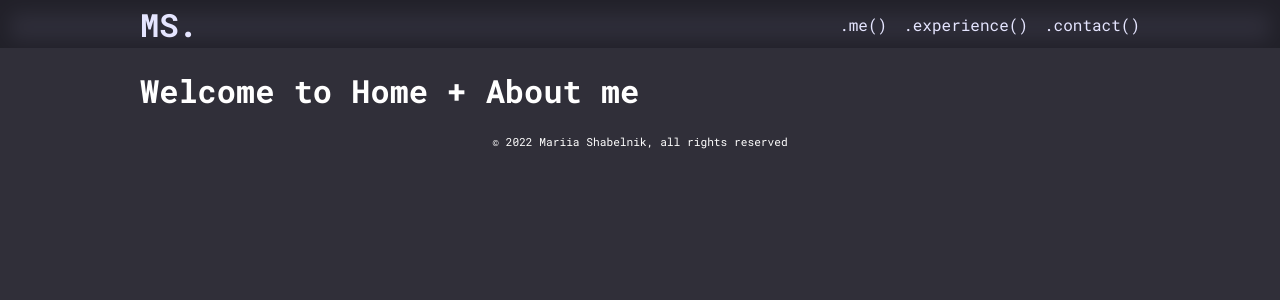
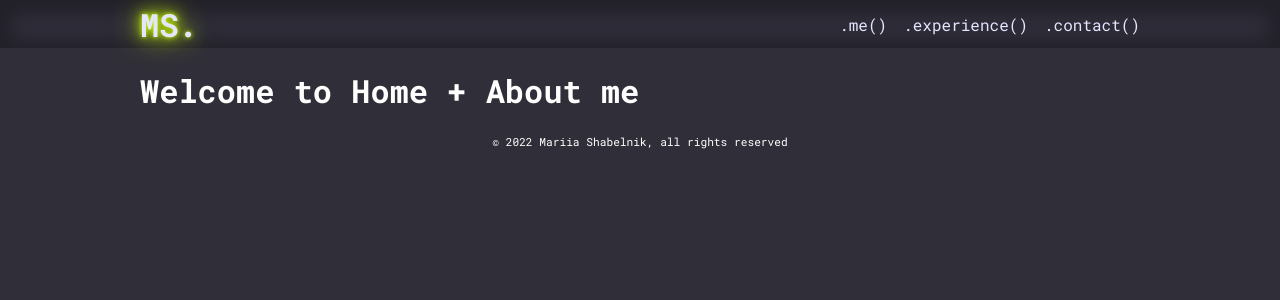
Before and after one commit to mariiashabelnik/portfolio, a React (Vite) app: page / in a window 1280 px wide. Shown: the top 300 px of the page. Built offline with nearby package versions, Linux system fonts and the light colour scheme.

Commit message:
update logo color

```diff
--- a/src/App.css
+++ b/src/App.css
@@ -45,6 +45,10 @@
   font-weight: bold;
 }
 
+.logo a {
+  text-shadow: 0 0 5px #ccff00, 0 0 15px #ccff00, 0 0 30px #ccff00;
+}
+
 .hamburger {
   display: none;
 }
```
